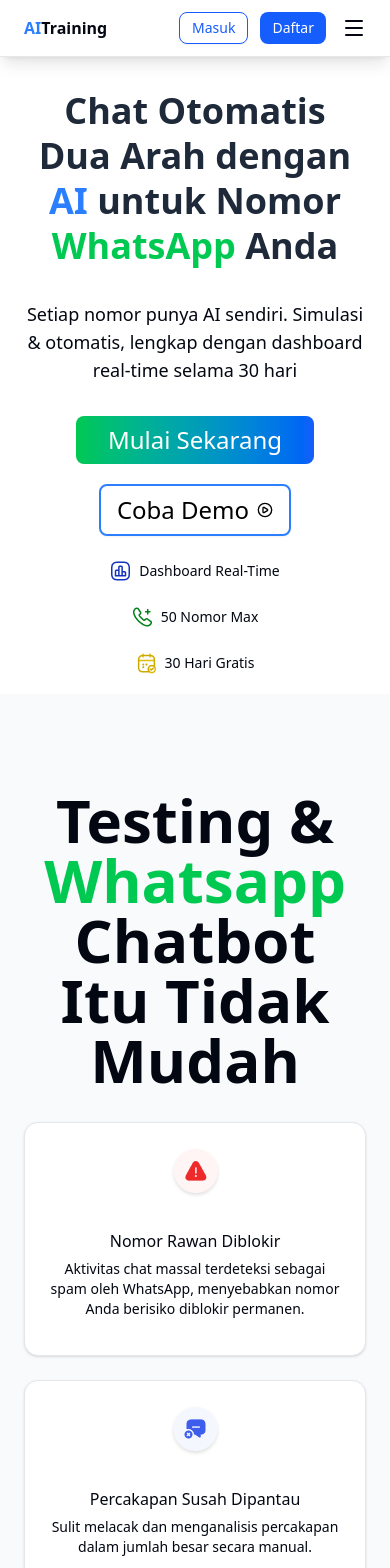
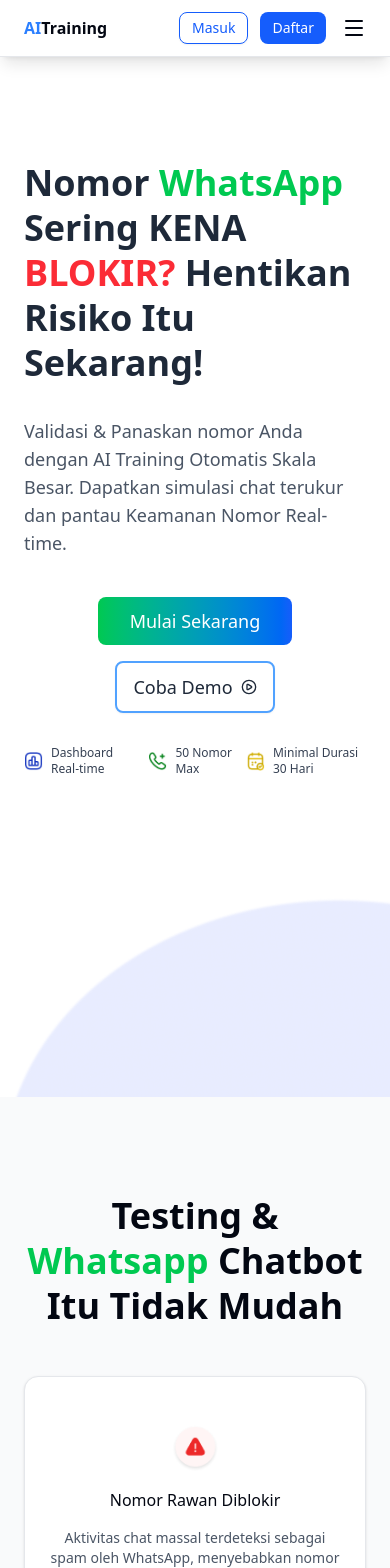
Before and after one commit to fauzinurfalah/Whatsapp_AI_LandingPage, a Next.js app: page / in a window 390 px wide. Shown: the top 1568 px of the page. Built offline with nearby package versions, Linux system fonts and the light colour scheme.

Commit message:
edit-mobile-responsive

```diff
--- a/src/app/forgot/page.tsx
+++ b/src/app/forgot/page.tsx
@@ -9,18 +9,18 @@ const ForgotPage: NextPage = () => {
                     <h1 className="text-2xl font-bold sm:text-3xl text-gray-900 dark:text-white">
                         Lupa Password?
                     </h1>
-                    <p className="mt-2 text-sm text-gray-600 dark:text-gray-400">
-                        Silakan masukkan email Anda untuk mereset password
+                    <p className="mt-4 text-sm text-gray-600 dark:text-gray-400">
+                        Masukkan email yang terdaftar untuk menerima tautan reset kata sandi.
                     </p>
                 </div>
 
-            <form className="space-y-6">
+            <form className="space-y-3">
                 <div>
                     <label
                     htmlFor="email"
                     className="block text-sm font-medium text-gray-700 dark:text-gray-300"
                     >
-                    Alamat Email
+                    Email
                     </label>
                     <input
                     id="email"
@@ -29,26 +29,26 @@ const ForgotPage: NextPage = () => {
                     autoComplete="email"
                     required
                     className="w-full px-3 py-2 mt-1 text-gray-900 bg-gray-50 border border-gray-300 rounded-md shadow-sm placeholder-gray-400 focus:outline-none focus:ring-indigo-500 focus:border-indigo-500 dark:bg-gray-700 dark:border-gray-600 dark:placeholder-gray-400 dark:text-white"
-                    placeholder="you@example.com"
+                    placeholder="Masukkan email anda"
                     />
                 </div>
-
+                <div className="space-y-4">
+                    <p className="text-sm text-center text-gray-600 dark:text-gray-400">
+                        Ayoo! kembali{' '}
+                        <Link href="/login" className="font-medium text-indigo-600 hover:text-indigo-500 dark:text-indigo-400 dark:hover:text-indigo-300">
+                            Masuk
+                        </Link>
+                    </p>
                     <div>
                         <button
                         type="submit"
                         className="w-full px-4 py-2 text-sm font-medium text-white bg-indigo-600 border border-transparent rounded-md shadow-sm hover:bg-indigo-700 focus:outline-none focus:ring-2 focus:ring-offset-2 focus:ring-indigo-500"
                         >
-                    Kirim Link Reset Password
+                        Kirim
                         </button>
                     </div>
+                </div>
             </form>
-
-            <p className="text-sm text-center text-gray-600 dark:text-gray-400">
-                Sudah punya akun?{' '}
-                <Link href="/login" className="font-medium text-indigo-600 hover:text-indigo-500 dark:text-indigo-400 dark:hover:text-indigo-300">
-                    Login di sini
-                </Link>
-            </p>
             </div>
         </main>
     );
--- a/src/app/login/page.tsx
+++ b/src/app/login/page.tsx
@@ -1,16 +1,21 @@
+"use client";
+
+import { useState } from "react";
 import type { NextPage } from "next";
 import Link from "next/link";
+import { Eye, EyeOff } from "lucide-react";
 
 const LoginPage: NextPage = () => {
+    const [showPassword, setShowPassword] = useState(false);
     return (
         <main className="flex min-h-screen flex-col items-center justify-center bg-gray-100 p-6">
             <div className="w-full max-w-md p-10 space-y-6 bg-white rounded-lg shadow-md dark:bg-gray-800">
                 <div className="text-center">
                     <h1 className="text-2xl font-bold sm:text-3xl text-gray-900 dark:text-white">
-                        Selamat Datang Kembali!
+                        Selamat Datang
                     </h1>
-                    <p className="mt-2 text-sm text-gray-600 dark:text-gray-400">
-                        Silakan masuk ke akun Anda
+                    <p className="mt-5 text-sm text-gray-600 dark:text-gray-400">
+                        Kelola nomor WhatsApp kamu dan pantau percakapan AI dalam satu tempat.
                     </p>
                 </div>
 
@@ -20,7 +25,7 @@ const LoginPage: NextPage = () => {
                     htmlFor="email"
                     className="block text-sm font-medium text-gray-700 dark:text-gray-300"
                     >
-                    Alamat Email
+                    Email
                     </label>
                     <input
                     id="email"
@@ -29,7 +34,7 @@ const LoginPage: NextPage = () => {
                     autoComplete="email"
                     required
                     className="w-full px-3 py-2 mt-1 text-gray-900 bg-gray-50 border border-gray-300 rounded-md shadow-sm placeholder-gray-400 focus:outline-none focus:ring-indigo-500 focus:border-indigo-500 dark:bg-gray-700 dark:border-gray-600 dark:placeholder-gray-400 dark:text-white"
-                    placeholder="you@example.com"
+                    placeholder="Masukkan Email Anda"
                     />
                 </div>
 
@@ -40,26 +45,31 @@ const LoginPage: NextPage = () => {
                     >
                     Password
                     </label>
+                    <div className="relative">
                         <input
                         id="password"
                         name="password"
-                    type="password"
+                        type={showPassword ? "text" : "password"}
                         autoComplete="current-password"
                         required
                         className="w-full px-3 py-2 mt-1 text-gray-900 bg-gray-50 border border-gray-300 rounded-md shadow-sm placeholder-gray-400 focus:outline-none focus:ring-indigo-500 focus:border-indigo-500 dark:bg-gray-700 dark:border-gray-600 dark:placeholder-gray-400 dark:text-white"
-                    placeholder="••••••••"
+                        placeholder="Masukkan Password"
                         />
+                        <button
+                            type="button"
+                            onClick={() => setShowPassword(!showPassword)}
+                            className="absolute inset-y-0 right-0 flex items-center px-3 text-gray-500"
+                        >
+                            {showPassword ? <EyeOff className="h-5 w-5" /> : <Eye className="h-5 w-5" />}
+                        </button>
+                    </div>
                 </div>
 
                 <div className="flex items-center justify-between">
                     <div className="flex items-center">
-                    <input id="remember-me" name="remember-me" type="checkbox" className="w-4 h-4 text-indigo-600 border-gray-300 rounded focus:ring-indigo-500" />
-                    <label htmlFor="remember-me" className="block ml-2 text-sm text-gray-900 dark:text-gray-300">
-                        Ingat saya
-                    </label>
                     </div>
                     <div className="text-sm">
-                    <Link href="/forgot" className="font-medium text-indigo-600 hover:text-indigo-500 dark:text-indigo-400 dark:hover:text-indigo-300">
+                    <Link href="/forgot" className="font-sm">
                         Lupa password?
                     </Link>
                     </div>
--- a/src/components/finalcta-section.tsx
+++ b/src/components/finalcta-section.tsx
@@ -6,31 +6,16 @@ import { Phone } from 'lucide-react'
 export default function Features() {
     return (
         <>
-        <section id='solusi' className="bg-gray-50 py-24 md:py-40">
-            <div className="@container mx-auto max-w-5xl px-6">
+        <section id='solusi' className="relative py-24 md:py-40">
+            <div className="@container relative mx-auto max-w-5xl px-6">
                 <div className="text-center">
                     <h2 className="text-6xl font-semibold lg:text-5xl"><span className='text-blue-500'>Upgrade</span> Training Anda - Aktifkan <span className='bg-gradient-to-r from-blue-500 to-green-600 text-transparent bg-clip-text'>AI </span>Chat Ecosystem Hari Ini</h2>
                     <p className="font-sans text-3xl mt-10">Mulai dari simulasi kecil hingga 50 nomor sekaligus, semua bisa diatur otomatis.</p>
                 </div>
-                <div className="mt-12 flex flex-col items-center justify-center gap-10 sm:flex-row">
-                    <Button
-                        asChild
-                        size="lg"
-                        className="px-8 py-6 text-lg text-white bg-gradient-to-r from-green-300 to-blue-600 transition-transform duration-200 hover:scale-105 hover:from-green-400 hover:to-green-400 active:from-green-500 active:to-green-500"
-                        >
-                            <Link href="#link">
-                                <span className="text-nowrap">Mulai Sekarang</span>
-                            </Link>
-                    </Button>
-                    <Button
-                        asChild
-                        size="lg"
-                        variant={'outline'}
-                        className="px-8 py-6 text-lg border-blue-500 text-black hover:border-none hover:bg-sky-500 hover:text-white active:bg-blue-500 active:border-blue-500 transition-transform duration-200 hover:scale-105 border-2">
-                            <Link href="#link" className="flex items-center gap-2">
-                                <Phone />
-                                <span className="text-nowrap">Hubungi Kami</span>
-                            </Link>
+
+                <div className="mt-10 flex flex-row flex-wrap items-center justify-center gap-4">
+                    <Button asChild size="lg" className="w-auto bg-gradient-to-r from-green-500 to-blue-600 px-8 py-6 text-lg text-white transition-transform duration-300 hover:scale-105 hover:shadow-lg">
+                        <Link href="#link">Mulai Sekarang</Link>
                     </Button>
                 </div>
             </div>
--- a/src/components/header.tsx
+++ b/src/components/header.tsx
@@ -78,7 +78,7 @@ export const Header = () => {
                             aria-label="home"
                             onClick={() => handleLinkClick('/')}
                             className="flex items-center space-x-2 font-bold">
-                            <span className='text-blue-500'> AI </span> Training
+                            <span className='text-blue-500'>AI </span> Training
                         </Link>
 
                         <div className="hidden lg:flex lg:items-center lg:justify-center lg:gap-8">
@@ -119,8 +119,8 @@ export const Header = () => {
                         </div>
 
                         {/* Mobile Menu */}
-                        <div className="bg-background in-data-[state=active]:block absolute top-full right-0 mt-2 hidden w-60 border p-6 shadow-lg shadow-zinc-300/20 lg:hidden">
-                            <ul className="space-y-6 text-base">
+                        <div className="bg-background in-data-[state=active]:block absolute top-full right-0 mt-2 hidden w-35 rounded border p-4 shadow-lg shadow-zinc-300/20 lg:hidden">
+                            <ul className="space-y-4 text-base text-center">
                                 {menuItems.map((item, index) => (
                                     <li key={index}>
                                         <Link
--- a/src/components/hero-section.tsx
+++ b/src/components/hero-section.tsx
@@ -5,60 +5,56 @@ import { CirclePlay } from "lucide-react"
 
 export default function HeroSection() {
     return (
-        <main>
-            <section id='beranda'>
-                <div className="pb-5 pt-12 md:pb-10 lg:pb-48 lg:pt-44">
-                    <div className="relative mx-auto flex max-w-7xl flex-col px-6 lg:block">
-                        <div className="mx-auto max-w-lg text-center lg:ml-0 lg:w-1/2 lg:text-left mt-10">
-                            <h1 className="text-4xl md:text-4xl font-bold text-gray-800 leading-tight  ">Chat Otomatis Dua Arah
-                                dengan <span className="text-blue-500">AI</span> untuk Nomor <span className="text-green-500">WhatsApp</span> Anda</h1>
-                            <p className="mt-8 max-w-2xl text-medium text-lg md:text-2xl">Setiap nomor punya AI sendiri. Simulasi </p>
-                            <p className='text-medium text-lg md:text-2xl'>& otomatis, lengkap dengan dashboard</p> <p className='text-medium text-lg md:text-2xl'>real-time selama 30 hari</p>
-                            <div className="mt-8 flex flex-col items-center justify-center gap-5 sm:flex-row lg:justify-start">
-                                <Button
-                                    asChild
-                                    size="lg"
-                                    className="px-8 py-6 text-lg text-white bg-gradient-to-r from-green-500 to-blue-600 transition-transform duration-200 hover:scale-105 hover:from-green-400 hover:to-green-400 active:from-green-500 active:to-green-500"
-                                >
-                                    <Link href="#link">
-                                        <span className="text-nowrap text-2xl">Mulai Sekarang</span>
-                                    </Link>
+        <main className="overflow-x-hidden">
+            <section id='beranda' className="relative">
+                <div className="pb-80 pt-40 md:pb-48 lg:pb-56 lg:pt-44">
+                    <div className="relative mx-auto flex max-w-7xl flex-col px-6">
+
+                        <div className="mx-auto max-w-lg lg:ml-0 lg:w-1/2">
+                            <h1 className="text-4xl font-bold text-gray-800 leading-tight md:text-4xl">
+                                Nomor <span className='text-green-500'>WhatsApp </span>Sering KENA <span className='text-red-500'>BLOKIR? </span>Hentikan Risiko Itu Sekarang!
+                            </h1>
+                            <p className="mt-8 max-w-xl text-lg text-gray-600 md:text-xl">
+                                Validasi & Panaskan nomor Anda dengan AI Training Otomatis Skala Besar. Dapatkan simulasi chat terukur dan pantau Keamanan Nomor Real-time.
+                            </p>
+
+                            <div className="mt-10 flex flex-row flex-wrap items-center justify-center gap-4 lg:justify-start">
+                                <Button asChild size="lg" className="w-auto bg-gradient-to-r from-green-500 to-blue-600 px-8 py-6 text-lg text-white transition-transform duration-300 hover:scale-105 hover:shadow-lg">
+                                    <Link href="#link">Mulai Sekarang</Link>
                                 </Button>
-                                <Button
-                                    asChild
-                                    size="lg"
-                                    variant={'outline'}
-                                    className="px-8 py-6 text-lg border-2 border-blue-500 text-black hover:border-none hover:bg-sky-500 hover:text-white active:bg-blue-500 active:border-blue-500 transition-transform duration-200 hover:scale-105">
+                                <Button asChild size="lg" variant={'outline'} className="w-auto border-2 border-blue-400 px-8 py-6 text-lg text-gray-800 transition-transform duration-300 hover:scale-105 hover:bg-blue-500 hover:text-white hover:border-blue-500 hover:shadow-lg">
                                     <Link href="#link" className="flex items-center gap-2">
-                                        <span className="text-nowrap text-2xl">Coba Demo</span>
+                                        <span>Coba Demo</span>
                                         <CirclePlay className='h-5 w-5' />
                                     </Link>
                                 </Button>
                             </div>
-                            <div className="mt-6 flex flex-col items-center gap-6 text-center sm:flex-row sm:gap-6 lg:justify-start lg:text-left">
+
+                            <div className="mt-8 flex flex-row flex-nowrap items-center gap-3">
                                 <div className="flex items-center gap-2">
-                                    <img src="img/chart-square.png"/>
-                                    <p className='text-sm'>Dashboard Real-Time</p>
+                                    <img src="img/chart-square.png" alt="Dashboard Icon" className="h-5  w-5" />
+                                    <p className='text-xs font-medium text-gray-700'>Dashboard Real-time</p>
                                 </div>
                                 <div className="flex items-center gap-2">
-                                    <img src="img/call-add.png" />
-                                    <p className='text-sm'>50 Nomor Max</p>
+                                    <img src="img/call-add.png" alt="Nomor Max Icon" className="h-5 w-5" />
+                                    <p className='text-xs font-medium text-gray-700'>50 Nomor Max</p>
                                 </div>
                                 <div className="flex items-center gap-2">
-                                    <img src="img/calendar-tick.png" />
-                                    <p className='text-sm'>30 Hari Gratis</p>
+                                    <img src="img/calendar-tick.png" alt="Durasi Icon" className="h-5 w-5" />
+                                    <p className='text-xs font-medium text-gray-700'>Minimal Durasi 30 Hari</p>
                                 </div>
                             </div>
                         </div>
                     </div>
                 </div>
-                <div className="absolute right-0 bottom-0 -z-10 w-1/2 lg:w-[60%] xl:w-1/2 opacity-60">
+
+                <div className="absolute -bottom-20 left-1/2 -z-10 w-full -translate-x-1/2 lg:left-auto lg:right-0 lg:bottom-0 lg:w-[80%] lg:translate-x-0 xl:w-1/2">
                     <img
                         src="img/Ellipse 2.png"
                         alt="Background decoration"
-                        width={1000}
-                        height={1000}
-                        className="object-contain"
+                        width={1200}
+                        height={800}
+                        className="object-cover w-full h-auto opacity-40 lg:opacity-60"
                     />
                 </div>
             </section>
--- a/src/components/solution-section.tsx
+++ b/src/components/solution-section.tsx
@@ -1,5 +1,4 @@
 import { Card, CardHeader } from '@/components/ui/card'
-
 
 export default function Features() {
     return (
@@ -7,59 +6,61 @@ export default function Features() {
         <section id='solusi' className="bg-gray-50 py-24 md:py-40">
             <div className="@container mx-auto max-w-5xl px-6">
                 <div className="text-center">
-                    <h2 className="text-6xl font-semibold lg:text-5xl">Testing & <span className='text-green-500'>Whatsapp</span> Chatbot Itu Tidak Mudah</h2>
+                    <h2 className="text-4xl font-semibold leading-tight lg:text-5xl">Testing & <span className='text-green-500'>Whatsapp</span> Chatbot Itu Tidak Mudah</h2>
                 </div>
 
-                <div className="mx-auto mt-8 grid max-w-sm gap-6 *:text-center @min-4xl:max-w-full @min-4xl:grid-cols-3 md:mt-16">
+                <div className="mx-auto mt-12 grid max-w-sm gap-6 md:mt-16 md:max-w-full md:grid-cols-3">
+
                     <Card className="group shadow-zinc-950/5 transition-transform duration-300 hover:shadow-red-100 shadow-blur hover:scale-105 hover:-translate-y-2">
-                        <CardHeader className="flex flex-col items-center pb-3">
-                            <img src={"/img/Frame 39.png"} />
-                            <h3 className="mt-6 font-medium">Nomor Rawan Diblokir</h3>
-                            <p className="text-sm">Aktivitas chat massal terdeteksi sebagai spam oleh WhatsApp, menyebabkan nomor Anda berisiko diblokir permanen.</p>
+                        <CardHeader className="flex flex-col items-center gap-4 p-6 text-center">
+                            <img src={"/img/Frame 39.png"} alt="Nomor Rawan Diblokir Icon" className="w-12" />
+                            <h3 className="font-medium">Nomor Rawan Diblokir</h3>
+                            <p className="text-sm text-gray-600">Aktivitas chat massal terdeteksi sebagai spam oleh WhatsApp, menyebabkan nomor Anda berisiko diblokir permanen.</p>
                         </CardHeader>
                     </Card>
 
                     <Card className="group shadow-zinc-950/5 transition-transform duration-300 hover:shadow-blue-100 shadow-blur hover:scale-105 hover:-translate-y-2">
-                        <CardHeader className="flex flex-col items-center pb-3">
-                            <img src={"/img/Frame 39-1.png"} />
-                            <h3 className="mt-6 font-medium">Percakapan Susah Dipantau</h3>
-                            <p className="text-sm">Sulit melacak dan menganalisis percakapan dalam jumlah besar secara manual.</p>
+                        <CardHeader className="flex flex-col items-center gap-4 p-6 text-center">
+                            <img src={"/img/Frame 39-1.png"} alt="Percakapan Susah Dipantau Icon" className="w-12" />
+                            <h3 className="font-medium">Percakapan Susah Dipantau</h3>
+                            <p className="text-sm text-gray-600">Sulit melacak dan menganalisis percakapan dalam jumlah besar secara manual.</p>
                         </CardHeader>
                     </Card>
 
                     <Card className="group shadow-zinc-950/5 transition-transform duration-300 hover:shadow-yellow-100 shadow-blur hover:scale-105 hover:-translate-y-2">
-                        <CardHeader className="flex flex-col items-center pb-3">
-                            <img src={"/img/Frame 39-2.png"} />
-                            <h3 className="mt-6 font-medium">Proses Makan Waktu</h3>
-                            <p className="text-sm">Menyiapkan dan mengelola simulasi chat dalam skala besar secara manual sangat memakan waktu dan sumber daya.</p>
+                        <CardHeader className="flex flex-col items-center gap-4 p-6 text-center">
+                            <img src={"/img/Frame 39-2.png"} alt="Proses Makan Waktu Icon" className="w-12" />
+                            <h3 className="font-medium">Proses Makan Waktu</h3>
+                            <p className="text-sm text-gray-600">Menyiapkan dan mengelola simulasi chat dalam skala besar secara manual sangat memakan waktu dan sumber daya.</p>
                         </CardHeader>
                     </Card>
                 </div>
-            <div className="mt-20 bg-gradient-to-r from-[#C1CCFF] to-[#99ABFC] border border-indigo-200 rounded-2xl p-8 md:p-12 text-center">
-                <h3 className="text-2xl md:text-3xl font-bold text-gray-800">
-                    Solusi: AI Training Ecosystem
-                </h3>
-                <p className="mt-4 text-base md:text-lg text-gray-700 max-w-3xl mx-auto">
-                    Dengan AI, setiap nomor <span className="text-green-500 font-medium">WhatsApp</span> jadi AI persona yang bisa ngobrol otomatis 2 arah.
-                    Aman, terukur, dan bisa dipantau lewat dashboard.
-                </p>
 
-                {/* Fitur-fitur Solusi */}
-                    <div className="mt-8 flex flex-wrap justify-center items-center gap-4">
-                        <div className="flex items-center gap-2 bg-[#C6D0FE] px-4 py-2 rounded-lg border border-indigo-200">
-                        <img src="img/security.png" />
-                        <span className="text-sm font-medium text-gray-700">Aman dari Blokir</span>
+                {/* --- Section Solusi --- */}
+                <div className="mt-20 rounded-2xl bg-gradient-to-r from-[#C1CCFF] to-[#99ABFC] p-8 text-center md:p-12">
+                    <h3 className="text-2xl font-bold text-gray-800 md:text-3xl">
+                        Solusi: AI Training Ecosystem
+                    </h3>
+                    <p className="mx-auto mt-4 max-w-3xl text-base text-gray-700 md:text-lg">
+                        Dengan AI, setiap nomor <span className="font-medium text-green-500">WhatsApp</span> jadi AI persona yang bisa ngobrol otomatis 2 arah.
+                        Aman, terukur, dan bisa dipantau lewat dashboard.
+                    </p>
+
+                    <div className="mt-8 flex flex-row flex-nowrap justify-center gap-2">
+                        <div className="flex w-full items-center justify-center gap-2 rounded-lg border border-indigo-200 bg-[#C6D0FE] px-4 py-2 md:w-auto">
+                            <img src="img/security.png" alt="Security Icon" className="h-5 w-5" />
+                            <span className="text-xs font-medium text-gray-700">Aman dari Blokir</span>
                         </div>
-                        <div className="flex items-center gap-2 bg-[#C6D0FE] px-4 py-2 rounded-lg border border-indigo-200">
-                        <img src="img/chart.png" />
-                        <span className="text-sm font-medium text-gray-700">Dashboard Real-time</span>
+                        <div className="flex w-full items-center justify-center gap-2 rounded-lg border border-indigo-200 bg-[#C6D0FE] px-4 py-2 md:w-auto">
+                            <img src="img/chart.png" alt="Chart Icon" className="h-5 w-5" />
+                            <span className="text-xs font-medium text-gray-700">Dashboard Real-time</span>
                         </div>
-                        <div className="flex items-center gap-2 bg-[#C6D0FE] px-4 py-2 rounded-lg border border-indigo-200">
-                        <img src="img/clock.png" />
-                        <span className="text-sm font-medium text-gray-700">Otomatis 24 jam</span>
+                        <div className="flex w-full items-center justify-center gap-2 rounded-lg border border-indigo-200 bg-[#C6D0FE] px-4 py-2 md:w-auto">
+                            <img src="img/clock.png" alt="Clock Icon" className="h-5 w-5" />
+                            <span className="text-xs font-medium text-gray-700">Otomatis 24 jam</span>
                         </div>
                     </div>
-            </div>
+                </div>
             </div>
         </section>
         </>
```
Also changed, not shown: src/app/signup/page.tsx (+49 -12 lines), src/components/carakerja-section.tsx (+66 -30 lines). Lines whose indentation alone changed are shown as unchanged.
